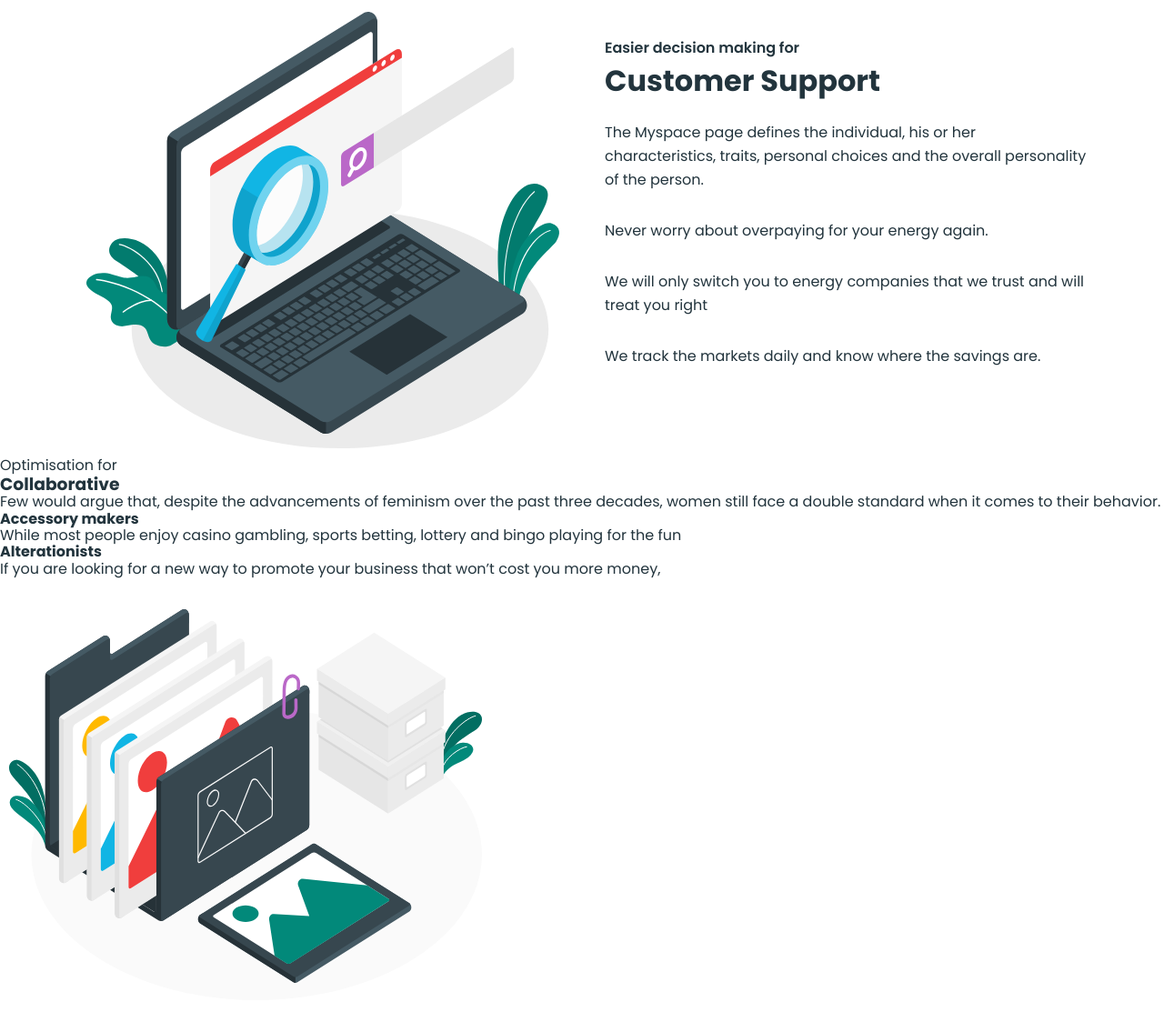
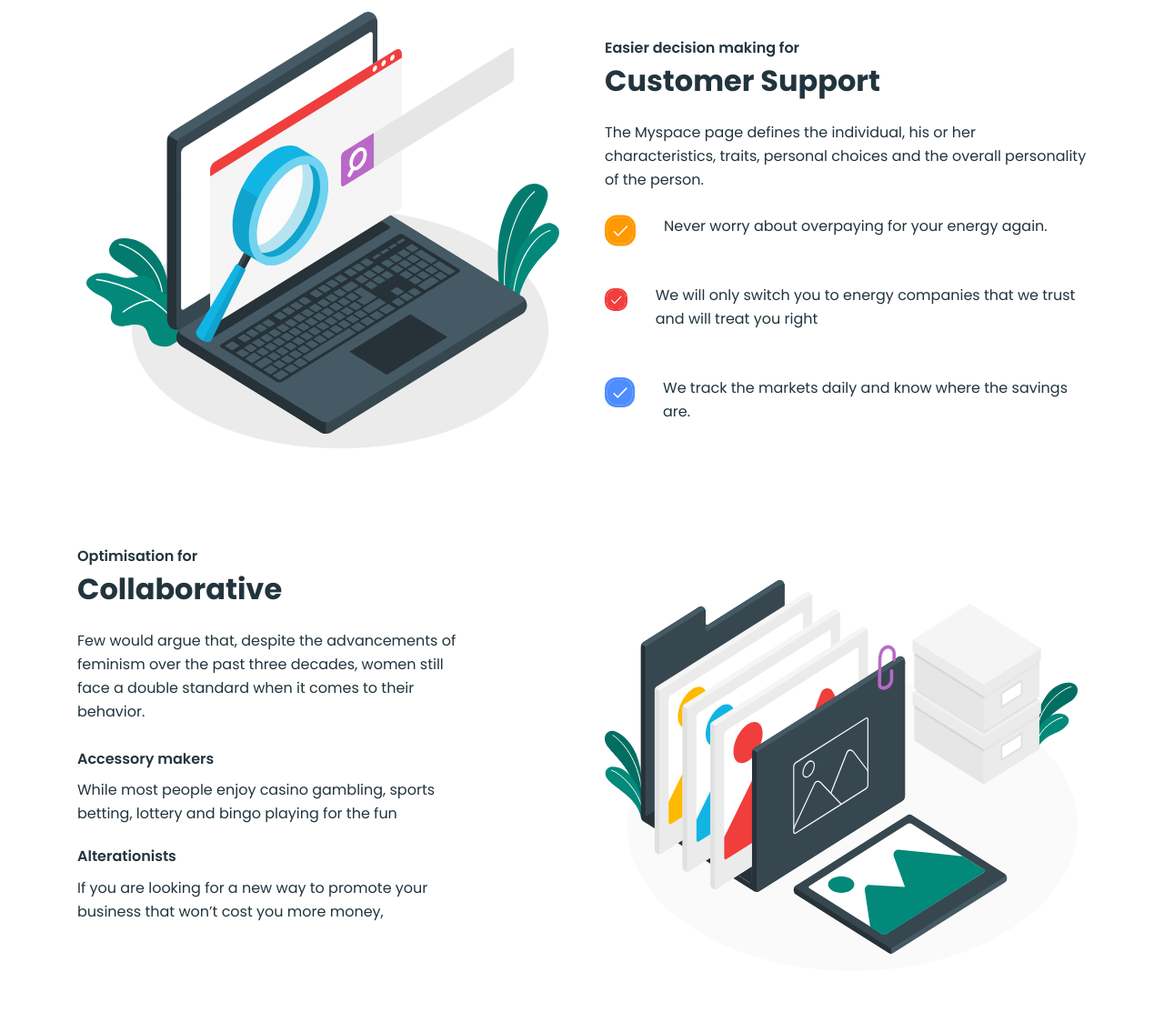
Before and after one commit to NataliiaTur/team-work-self-by-home, a plain HTML site: page index.html in a window 1280 px wide. Shown: the part 1888-3023 px from the top of the page at 91% size. After the commit the page ends 2991 px from the top, so only its background shows below. Drawn offline with nearby package versions, Linux system fonts and the light colour scheme.

Commit message:
add new section collaborative

```diff
--- a/css/styles.css
+++ b/css/styles.css
@@ -268,14 +268,17 @@ body {
 .management-item {}
 
 .managment-heading-text,
-.customer-heading-text {
+.customer-heading-text,
+.collaborative-heading-text,
+.collaborative-subtitle {
     font-weight: 600;
     font-size: 16px;
     margin-bottom: 8px;
 }
 
 .managment-heading-title,
-.customer-heading-title {
+.customer-heading-title,
+.collaborative-heading-title {
     font-weight: 700;
     font-size: 32px;
     margin-bottom: 25px;
@@ -285,6 +288,7 @@ body {
     font-weight: 400;
     font-size: 16px;
     line-height: 1.63;
+    color: #22343d;
 }
 
 .managment-text {
@@ -310,6 +314,7 @@ body {
 .customer-container {
 display: flex;
 gap: 40px;
+margin-bottom: 100px;
 }
 
 .customer-heading-text {
@@ -324,10 +329,60 @@ gap: 40px;
 .customer-list {
 }
 
+.customer-item{
+    display: flex;
+}
+
+.customer-icon{
+    margin-right: 30px;
+}
+
 .customer-text {
-    margin-bottom: 30px;
+    margin-bottom: 25px;
 }
 
 .customer-item:not(:last-child) {
     margin-bottom: 25px;
 }
+
+/* ----- section Collaborative ---- */
+
+
+.collaborative {}
+
+.collaborative-container {
+    display: flex;
+    gap: 84px;
+}
+
+.collaborative-text-group {}
+
+.collaborative-heading-text {
+    margin-bottom: 8px;
+}
+
+.collaborative-heading-title {
+    margin-bottom: 25px;
+}
+
+.collaborative-heading-undertext {
+    margin-bottom: 30px;
+    max-width: 434px;
+}
+
+.collaborative-list {}
+
+.collaborative-item {}
+
+.collabor-wrapper-text {
+    min-width: 486px;
+}
+
+.collaborative-subtitle {
+    margin-bottom: 12px;
+}
+
+.collaborative-text {
+    margin-bottom: 25px;
+    max-width: 440px;
+}
--- a/index.html
+++ b/index.html
@@ -144,13 +144,21 @@
                         personality of the person.</p>
                     <ul class="customer-list">
                         <li class="customer-item">
+                            <svg class="customer-icon" width="35" height="35">
+                                <use href="./images/icons.svg#icon-icon-orange"></use>
+                            </svg>
                             <p class="text customer-text">Never worry about overpaying for your energy again.</p>
                         </li>
                         <li class="customer-item">
+                            <svg class="customer-icon" width="35" height="35"><use href="./images/icons.svg#icon-icon-red"></use>
+                            </svg>
                             <p class="text customer-text">We will only switch you to energy companies that we trust and
                                 will treat you right</p>
                         </li>
                         <li class="customer-item">
+                            <svg class="customer-icon" width="35" height="35">
+                                <use href="./images/icons.svg#icon-icon-blue"></use>
+                            </svg>
                             <p class="text customer-text">We track the markets daily and know where the savings are.</p>
                         </li>
                     </ul>
@@ -162,30 +170,36 @@
 
             <!-- Section Collaborative -->
 
-                <p>Optimisation for</p>
-                <h3>Collaborative</h3>
-                <p>
+        <section class="collaborative">
+            <div class="container collaborative-container">
+                <div class="collaborative-text-group">
+                    <p class="collaborative-heading-text">Optimisation for</p>
+                    <h3 class="collaborative-heading-title">Collaborative</h3>
+                    <p class="text collaborative-heading-undertext">
                                 Few would argue that, despite the advancements of feminism over
                                     the past three decades, women still face a double standard when it
                                     comes to their behavior.
                     </p>
-                <ul>
-                    <li>
-                        <h4>Accessory makers</h4>
-                        <p>
-                            While most people enjoy casino gambling, sports betting,
-                            lottery and bingo playing for the fun
+                    <ul class="collaborative-list">
+                        <li class="collaborative-item">
+                            <div class="collabor-wrapper-text">
+                                <h4 class="collaborative-subtitle">Accessory makers</h4>
+                                <p class="text collaborative-text">While most people enjoy casino gambling, sports betting, lottery and bingo playing for the fun
                                 </p>
+                            </div>
                         </li>
-                    <li>
-                        <h4>Alterationists</h4>
-                        <p>
-                            If you are looking for a new way to promote your business that
-                                won’t cost you more money,
+                        <li class="collaborative-item">
+                            <div class="collabor-wrapper-text">
+                                <h4 class="collaborative-subtitle">Alterationists</h4>
+                                <p class="text collaborative-text">If you are looking for a new way to promote your business that won’t cost you more money,
                                 </p>
+                            </div>
                             </li>
                     </ul>
+                </div>
                     <img src="./images/collaboration-img.svg" alt="collaboration-img" width="540" height="500" />
+            </div>
+        </section>
     </main>
 </body>
 
```
Also changed, not shown: images/icons.svg (added). Lines whose indentation alone changed are shown as unchanged.
